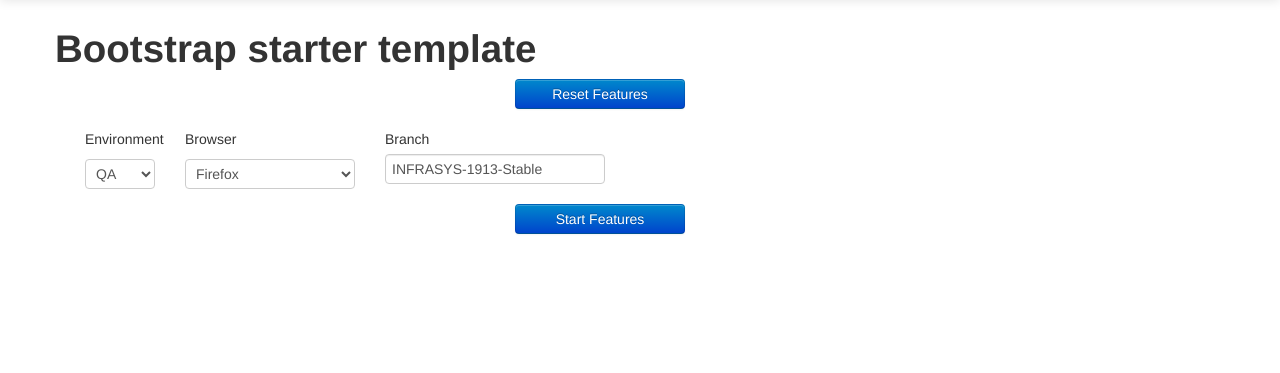
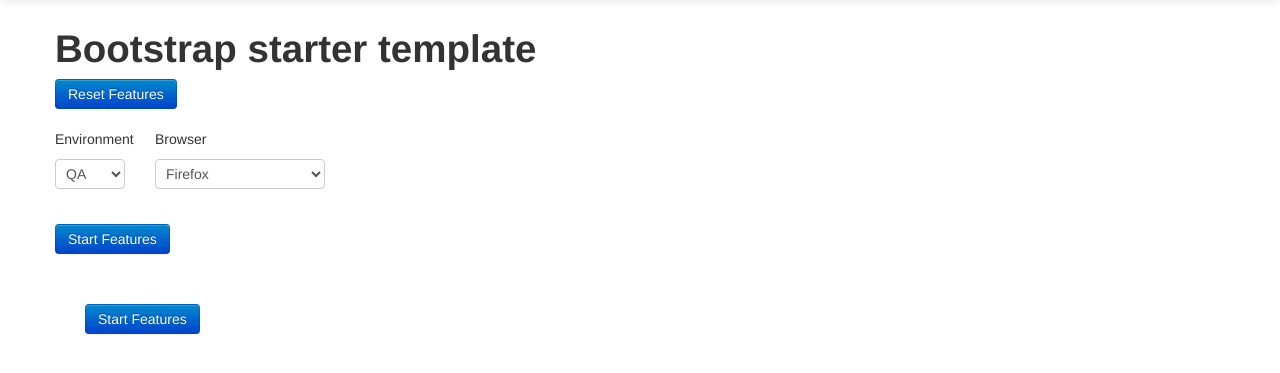
Before and after one commit to taoistmath/gfogelberg_rdtwo, a PHP site: page /gfogelberg.php?environment=QA in a window 1280 px wide. Shown: the part 41-414 px from the top of the page. Run offline with PHP 8.4, Linux system fonts and the light colour scheme; the visitor is signed in with stand-in values (Sample User, id 1); data that the repository does not hold is empty; some libraries are stand-ins or nearby versions.

Commit message:
reformatted select lists, removed github branch reference, changed how link to results is displayed, added start features button to top of the page

```diff
--- a/gfogelberg.php
+++ b/gfogelberg.php
@@ -4,10 +4,11 @@ session_start();
 
 if ($_SESSION['username'] == NULL)
     header("Location: http://pherret.local/login.php");
-//Get the branch
-$branch = $_GET['gitBranch'];
-if ($branch == NULL)
-    $branch = 'INFRASYS-1913-Stable'; //Set to same branch as repository.
+
+////Get the branch
+//$branch = $_GET['gitBranch'];
+//if ($branch == NULL)
+//    $branch = 'INFRASYS-1913-Stable'; //Set to same branch as repository.
 
 //Set up paths
 //$githubLoc = 'https://github.com/dandb/helios/blob/'.$branch.'/tools/regression/features/dandb'; //Set url to github folder that contains features
@@ -42,7 +43,7 @@ removeFilterFromFeature($features);
 
 ?>
 
-<html lang="en">
+<html lang="en" xmlns="http://www.w3.org/1999/html">
 <head>
     <meta charset="utf-8">
     <title>PHERRET</title>
@@ -101,13 +102,11 @@ removeFilterFromFeature($features);
 
     <h1>Bootstrap starter template</h1>
 
+    <form id="resetFilter" name="resetFilter" method="GET" action="gfogelberg.php">
         <div class="controls controls-row">
-        <div class='span1'>
-            <form class="pull-left" id="resetFilter" name="resetFilter" method="GET" action="gfogelberg.php">
-                <button class="btn btn-primary span2 offset4" type="submit">Reset Features</button>
+                <button class="btn btn-primary" type="submit">Reset Features</button>
+        </div>
     </form>
-        </div>
-    </div>
 
     <?php
     if ($features != NULL) {
@@ -121,14 +120,18 @@ removeFilterFromFeature($features);
     ?>
 
     <form id="featureFilter" name="featureFilter" method="GET" action="gfogelberg.php">
-        <div class="controls controls-row">
+
+        <div class="row">
             <div class="span1">
                 <p>Environment</p>
+            </div>
+            <div class="span2">
+                <p>Browser</p>
+            </div>
+        </div>
+
+        <div class="controls controls-row">
             <select class="span1" id="environment" name="environment">
-                    <!--                    <option -->
-                    <?php //if ($_GET['environment'] == 'DEV') { ?><!--selected="true" -->
-                    <?php //}; ?><!--value="DEV">DEV-->
-                    <!--                    </option>-->
                 <option <?php if ($_GET['environment'] == 'QA') { ?>selected="true" <?php }; ?>value="QA">QA
                 </option>
                 <option <?php if ($_GET['environment'] == 'STG') { ?>selected="true" <?php }; ?>value="STG">STG
@@ -136,10 +139,7 @@ removeFilterFromFeature($features);
                 <option <?php if ($_GET['environment'] == 'PROD') { ?>selected="true" <?php }; ?>value="PROD">PRD
                 </option>
             </select>
-            </div>
 
-            <div class="span2 offset1">
-                <p>Browser</p>
             <select class="span2" id="brower" name="browser">
                 <option <?php if ($_GET['browser'] == 'Firefox') { ?>selected="true" <?php }; ?>value="Firefox">
                     Firefox
@@ -150,31 +150,24 @@ removeFilterFromFeature($features);
             </select>
         </div>
 
+<!--            <div class="span2">-->
+<!--                <label>Branch</label>-->
+<!--                <!--Changing the branch changes where the link points on GitHub.-->
+<!--                This does not change which files are shown in the table-->
+<!--                <input type="text" value="--><?PHP //print $branch; ?><!--" name="gitBranch">-->
+<!--            </div>-->
+
+
+            <label><br></label>
+            <button class="btn btn-primary" type="submit">Start Features</button>
+            <label><br></label>
+
+        <?php listFolderFiles($localRepo, array('index.php', 'edit_page.php', 'pages', 'full', 'sanity')); checkmarkValues()?>
+
         <div class="span2">
-                <label>Branch</label>
-                <!--Changing the branch changes where the link points on GitHub.
-                This does not change which files are shown in the table-->
-                <input type="text" value="<?PHP print $branch; ?>" name="gitBranch">
-            </div>
-        </div>
-
-        <!--    This is for the listFolderFilesTable-->
-        <!--    <table class="table table-hover table-bordered">-->
-        <!--        <thead>-->
-        <!--        <tr>-->
-        <!--            <th></th>-->
-        <!--            <th>Directory</th>-->
-        <!--            <th>Feature</th>-->
-        <!--        </tr>-->
-        <!--        </thead>-->
-        <!--        --><?php
-//        listFolderFilesTable($local_repo, array('index.php', 'edit_page.php', 'pages', 'full', 'sanity'));
-//        ?>
-        <!--    </table>-->
-        <?php listFolderFiles($localRepo, array('index.php', 'edit_page.php', 'pages', 'full', 'sanity')); checkmarkValues()?>
-        <div class="span2">
-            <label></label>
-            <button class="btn btn-primary span2 offset4" type="submit">Start Features</button>
+            <label><br></label>
+            <button class="btn btn-primary" type="submit">Start Features</button>
+            <label><br></label>
         </div>
     </form>
 
@@ -184,7 +177,11 @@ removeFilterFromFeature($features);
 function resultsLink()
 {
     global $resultsFile;
-    echo "<a href='" . $resultsFile . "' target='_blank'>Link to Results</a>";
+    echo "
+    <h4>
+    <a href='" . $resultsFile . "' target='_blank' style='text-decoration:underline'>Click To See Test Results</a>
+    </h4>
+    ";
 
 }
 
@@ -261,6 +258,19 @@ function writeExecutionString()
 
 ?>
 
+<!--    This is for the listFolderFilesTable-->
+<!--    <table class="table table-hover table-bordered">-->
+<!--        <thead>-->
+<!--        <tr>-->
+<!--            <th></th>-->
+<!--            <th>Directory</th>-->
+<!--            <th>Feature</th>-->
+<!--        </tr>-->
+<!--        </thead>-->
+<!--        --><?php
+//        listFolderFilesTable($local_repo, array('index.php', 'edit_page.php', 'pages', 'full', 'sanity'));
+//        ?>
+<!--    </table>-->
 <!--function listFolderFilesTable($dir, $exclude)-->
 <!--{-->
 <!--    global $github_loc;-->
```
Lines whose indentation alone changed are shown as unchanged.
